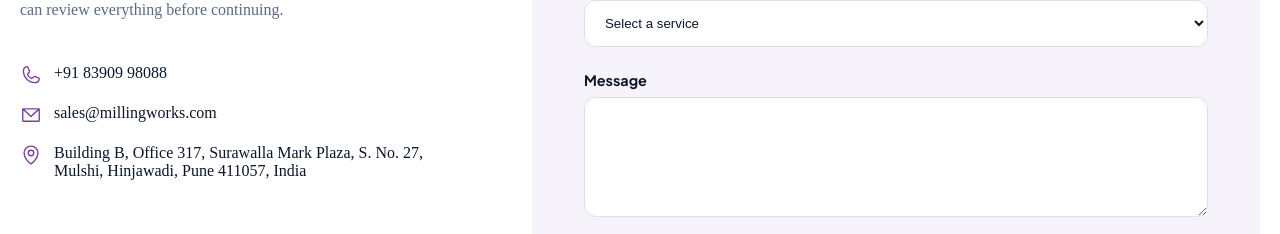
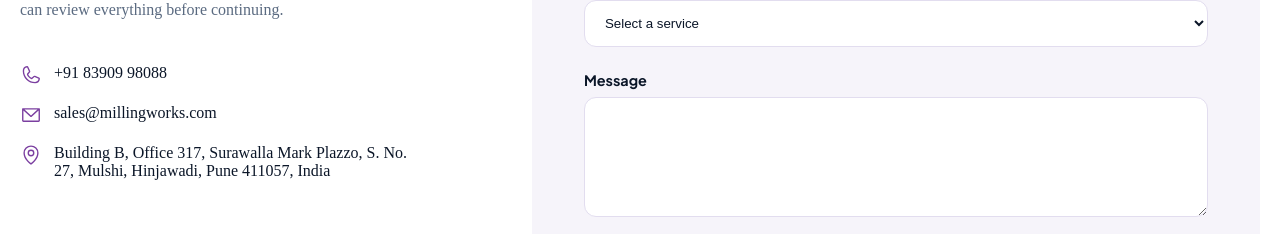
Before and after one commit to DarshanChoudhari2022/millingworks, a React (Vite) app: page /contact in a window 1280 px wide. Shown: the part 897-1131 px from the top of the page. Built offline with nearby package versions, Linux system fonts and the light colour scheme.

Commit message:
revert: restore Plazzo (correct building name)

```diff
--- a/src/content/company.ts
+++ b/src/content/company.ts
@@ -14,5 +14,5 @@ export const company = {
   phoneDigits: '918390998088',
   email: 'sales@millingworks.com',
   address:
-    'Building B, Office 317, Surawalla Mark Plaza, S. No. 27, Mulshi, Hinjawadi, Pune 411057, India',
+    'Building B, Office 317, Surawalla Mark Plazzo, S. No. 27, Mulshi, Hinjawadi, Pune 411057, India',
 } as const satisfies CompanyDetails
```
